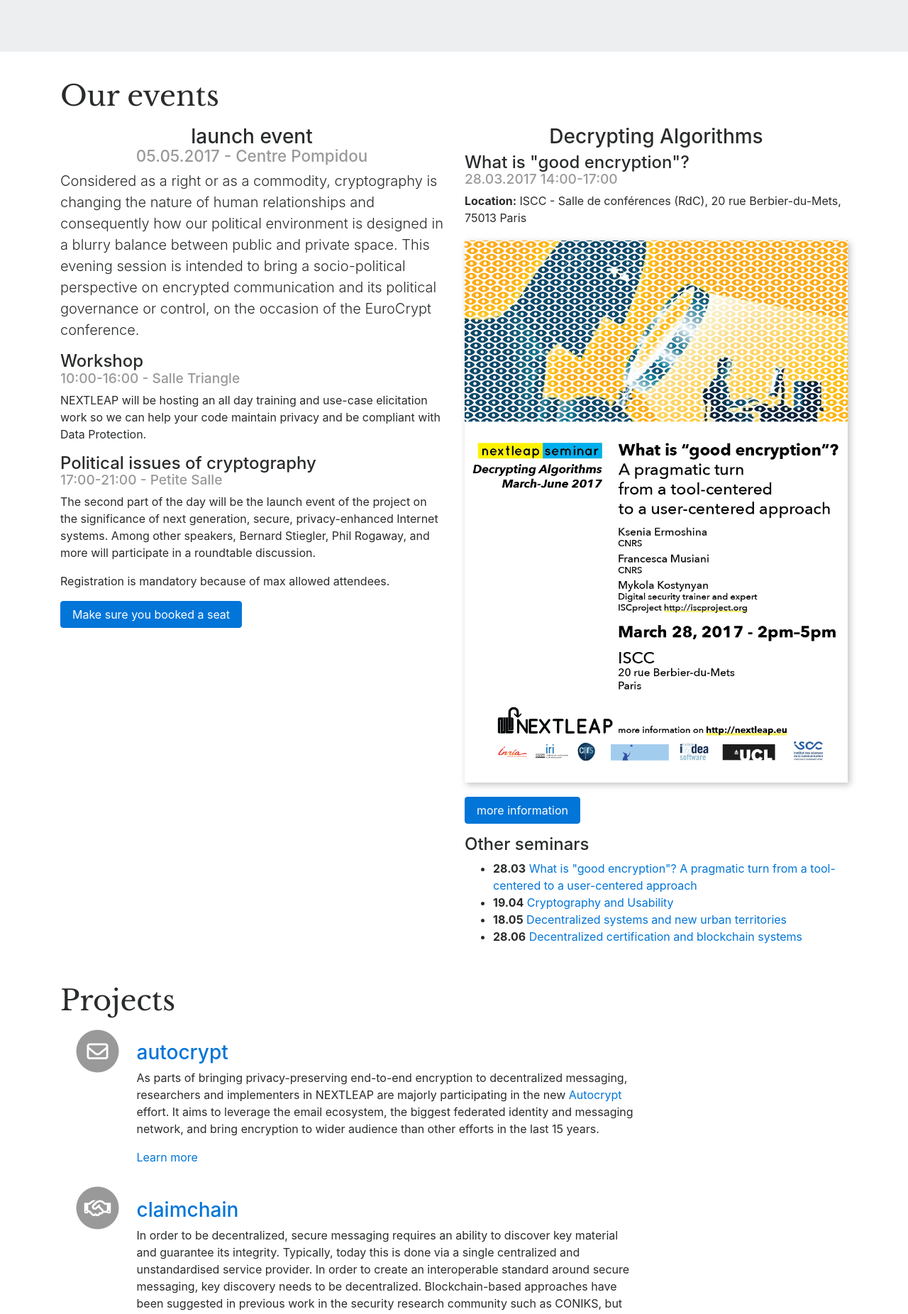
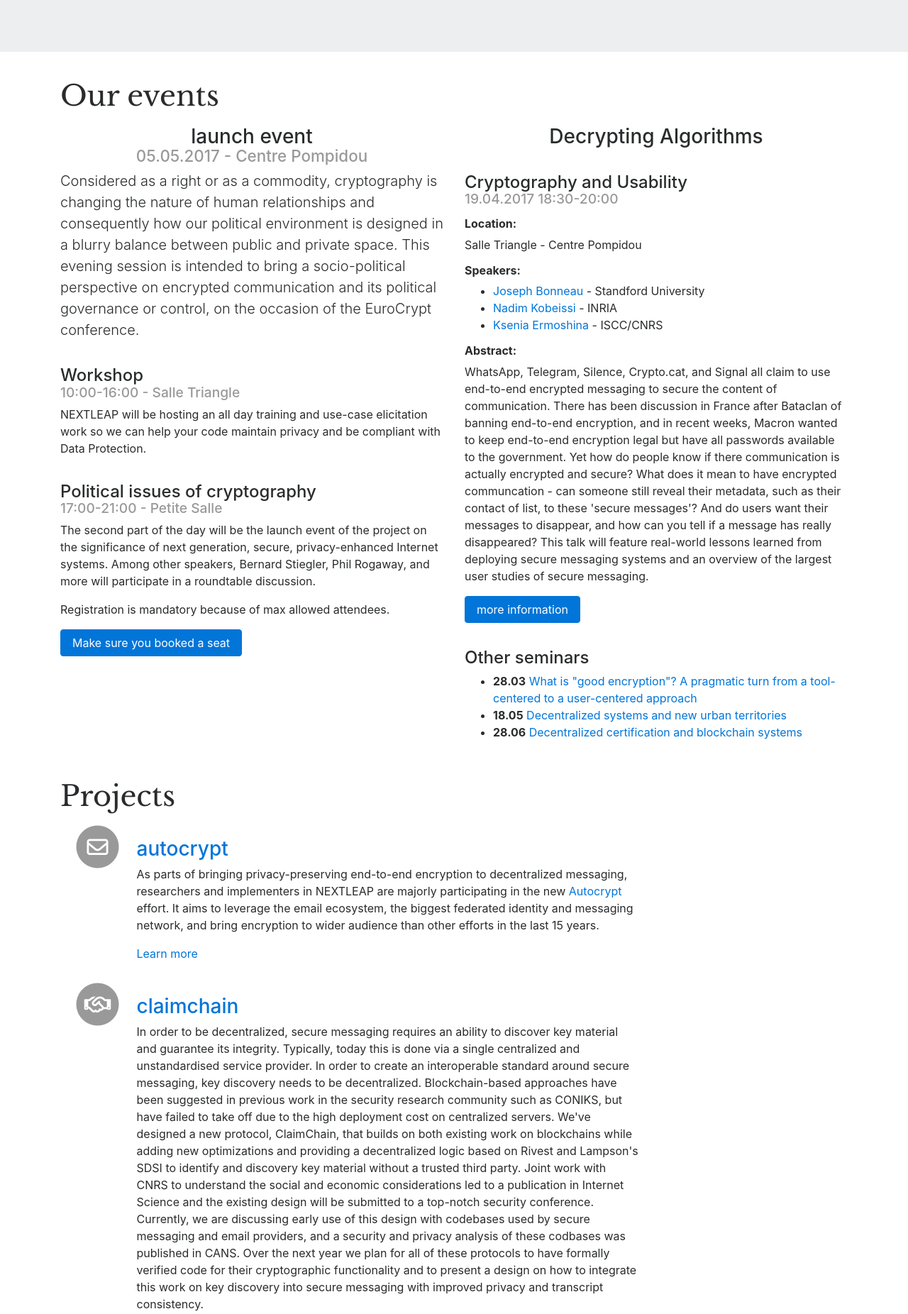
Before and after one commit to nextleap-project/nextleap-website, a Jekyll site: the page built from index.html, in a window 1280 px wide. Shown: the part 411-2263 px from the top of the page at 71% size. Built offline with Jekyll 4.4.1, drawn with Linux system fonts in a browser that asks for light colours; nearby versions of some CDN libraries.

Commit message:
dynamic seminar handling

```diff
--- a/_seminars/2017-3.md
+++ b/_seminars/2017-3.md
@@ -5,13 +5,18 @@
 date_pretty: 19.04.2017 18:30-20:00
 
 location: Salle Triangle <br> Centre Pompidou <br> Paris
+location_inline: Salle Triangle - Centre Pompidou
 
 speakers:
 - <a href="http://jbonneau.com/">Joseph Bonneau</a> - Standford University
 - <a href="https://nadim.computer/">Nadim Kobeissi</a> - INRIA
 - <a href="http://www.iscc.cnrs.fr/spip.php?article2300">Ksenia Ermoshina</a> - ISCC/CNRS
 
+highlight:   true
 hide: false
+
+abstract: |
+  WhatsApp, Telegram, Silence, Crypto.cat, and Signal all claim to use end-to-end encrypted messaging to secure the content of communication. There has been discussion in France after Bataclan of banning end-to-end encryption, and in recent weeks, Macron wanted to keep end-to-end encryption legal but have all passwords available to the government. Yet how do people know if there communication is actually encrypted and secure? What does it mean to have encrypted communcation - can someone still reveal their metadata, such as their contact of list, to these 'secure messages'? And do users want their messages to disappear, and how can you tell if a message has really disappeared? This talk will feature real-world lessons learned from deploying secure messaging systems and an overview of the largest user studies of secure messaging.
 ---
 
 WhatsApp, Telegram, Silence, Crypto.cat, and Signal all claim to use end-to-end encrypted messaging to secure the content of communication. There has been discussion in France after Bataclan of banning end-to-end encryption, and in recent weeks, Macron wanted to keep end-to-end encryption legal but have all passwords available to the government. Yet how do people know if there communication is actually encrypted and secure? What does it mean to have encrypted communcation - can someone still reveal their metadata, such as their contact of list, to these 'secure messages'? And do users want their messages to disappear, and how can you tell if a message has really disappeared? This talk will feature real-world lessons learned from deploying secure messaging systems and an overview of the largest user studies of secure messaging.
--- a/_seminars/2017-4.md
+++ b/_seminars/2017-4.md
@@ -5,6 +5,7 @@
 date_pretty: 18.05.2017 15:00-18:00
 
 location: Salle Triangle <br> Centre Pompidou <br> Paris
+location_inline: Salle Triangle - Centre Pompidou
 
 poster: /seminars/poster4.png
 
--- a/css/style2.scss
+++ b/css/style2.scss
@@ -184,8 +184,10 @@
 #events {
 	&.page {
 		h2, h3 { text-align: left;}
+	}
 
-	}
+	h4 { margin-top: 1.5em; }
+	h5 { margin-top: 1em; }
 
 	.event {
 		margin-bottom: 0.5em;
--- a/index.html
+++ b/index.html
@@ -50,16 +50,44 @@
 		</div>
 
 		<div class="col col-md-6">
-
 			<h3>Decrypting Algorithms</h3>
 
-			<h4>What is "good encryption"? <div class="info">28.03.2017 14:00-17:00</div></h4>
+			{% for seminar in site.seminars reversed %}
+			{% if seminar.highlight == true %}
+				<h4>
+					{{ seminar.title }}
+					<div class="info">{{ seminar.date_pretty }}</div>
+				</h4>
 
-			<strong>Location:</strong> ISCC - Salle de conférences (RdC), 20 rue Berbier-du-Mets, 75013 Paris
+				<h5>Location:</h5>
+				{{ seminar.location_inline }}
 
-			<img class="img-fluid flyer" src="/seminars/poster1.png" alt="">
+				{% if seminar.poster %}
+					<img class="img-fluid flyer" src="{{ seminar.poster }}" alt="">
+				{% else %}
+					<div class="speakers">
+						<h5>Speakers:</h5>
 
-			<p><a href="/seminars/2017-1.html" class="btn btn-primary">more information</a></p>
+						<ul>
+							{% for speaker in seminar.speakers %}
+							<li> {{ speaker }}</li>
+							{% endfor %}
+						</ul>
+					</div>
+
+					<div class="abstract">
+						<h5>Abstract:</h5>
+
+						<p>{{ seminar.abstract }}</p>
+					</div>
+				{% endif %}
+
+				<p><a href="{{ seminar.url }}" class="btn btn-primary">more information</a></p>
+
+				{% continue %}
+			{% endif %}
+
+			{% endfor %}
 
 			<h4>Other seminars</h4>
 
```
Also changed, not shown: other parts of _seminars/2017-4.md (+2 -0 lines).
